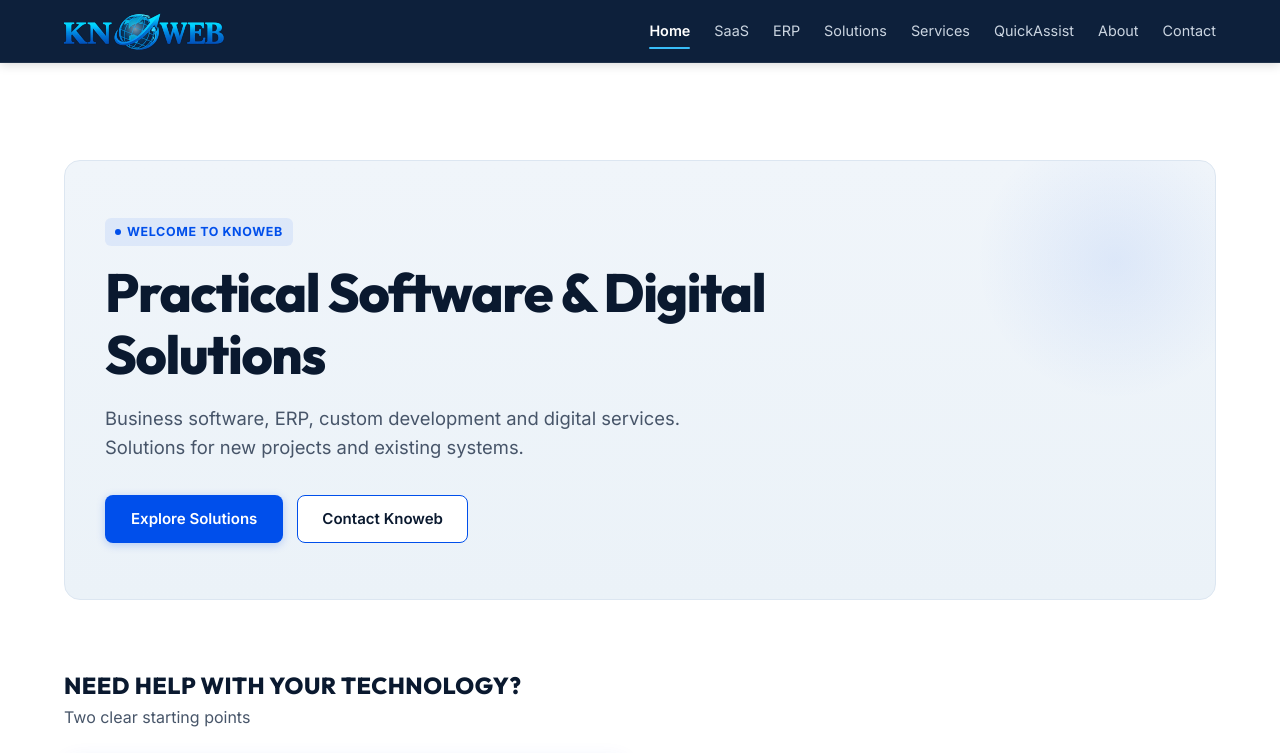
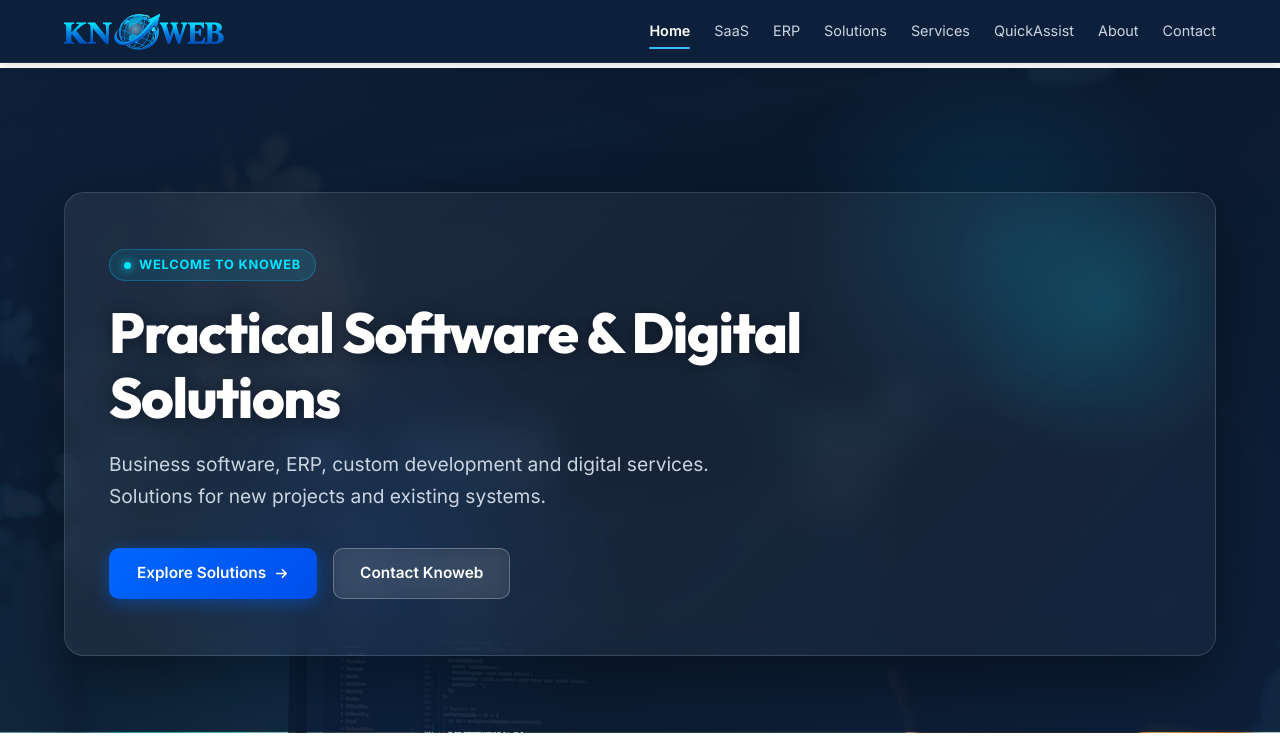
Before and after one commit to Knoweb/Knoweb-site, a Next.js app in the folder knoweb/: page / in a window 1280 px wide. Shown: the top 753 px of the page. Built offline with nearby package versions, Linux system fonts and the light colour scheme.

Commit message:
feat(hero): apply modern tech workspace background with glassmorphic container and dark navy gradient

```diff
--- a/knoweb/src/components/sections/HeroSection.tsx
+++ b/knoweb/src/components/sections/HeroSection.tsx
@@ -6,159 +6,209 @@ export default function HeroSection() {
   return (
     <section
       style={{
-        paddingTop: '92px',
-        paddingBottom: '32px',
-        background: '#FFFFFF',
+        position: 'relative',
+        paddingTop: '124px',
+        paddingBottom: '76px',
+        backgroundImage: `linear-gradient(135deg, rgba(13, 32, 59, 0.94) 0%, rgba(10, 25, 47, 0.90) 50%, rgba(13, 32, 59, 0.96) 100%), url('/knowebbc.jpg')`,
+        backgroundSize: 'cover',
+        backgroundPosition: 'center',
+        backgroundRepeat: 'no-repeat',
+        overflow: 'hidden',
+        borderBottom: '1px solid rgba(255, 255, 255, 0.08)',
       }}
     >
-      <div className="container-max">
-        {/* Soft light card container as in Wireframe Part 1 */}
+      {/* Ambient background glows */}
+      <div
+        style={{
+          position: 'absolute',
+          top: '-60px',
+          right: '5%',
+          width: '450px',
+          height: '450px',
+          borderRadius: '50%',
+          background: 'radial-gradient(circle, rgba(0, 200, 255, 0.12) 0%, transparent 65%)',
+          pointerEvents: 'none',
+        }}
+      />
+      <div
+        style={{
+          position: 'absolute',
+          bottom: '-80px',
+          left: '10%',
+          width: '500px',
+          height: '500px',
+          borderRadius: '50%',
+          background: 'radial-gradient(circle, rgba(0, 102, 255, 0.10) 0%, transparent 70%)',
+          pointerEvents: 'none',
+        }}
+      />
+
+      <div className="container-max" style={{ position: 'relative', zIndex: 1 }}>
+        {/* Modern Glassmorphic Hero Card */}
         <div
           style={{
-            background: 'linear-gradient(180deg, #F0F5FA 0%, #EBF2F8 100%)',
-            borderRadius: '16px',
-            border: '1px solid #DCE6F1',
-            padding: '56px 40px',
+            background: 'linear-gradient(135deg, rgba(255, 255, 255, 0.07) 0%, rgba(255, 255, 255, 0.03) 100%)',
+            backdropFilter: 'blur(16px)',
+            WebkitBackdropFilter: 'blur(16px)',
+            borderRadius: '20px',
+            border: '1px solid rgba(255, 255, 255, 0.14)',
+            padding: '56px 44px',
             position: 'relative',
             overflow: 'hidden',
+            boxShadow: '0 24px 60px rgba(0, 0, 0, 0.35)',
           }}
         >
-          {/* Subtle decorative glow */}
+          {/* Inner ambient card glow */}
           <div
             style={{
               position: 'absolute',
-              top: '-40px',
-              right: '-40px',
-              width: '280px',
-              height: '280px',
+              top: '-50px',
+              right: '-50px',
+              width: '320px',
+              height: '320px',
               borderRadius: '50%',
-              background: 'radial-gradient(circle, rgba(0, 79, 235, 0.08) 0%, transparent 70%)',
+              background: 'radial-gradient(circle, rgba(0, 229, 255, 0.15) 0%, transparent 70%)',
               pointerEvents: 'none',
             }}
           />
 
           <div
             style={{
-              maxWidth: '840px',
+              maxWidth: '860px',
               position: 'relative',
-              zIndex: 1,
+              zIndex: 2,
             }}
           >
-            {/* Welcome Tag from doc */}
+            {/* Welcome Tag */}
             <div
               style={{
                 display: 'inline-flex',
                 alignItems: 'center',
-                gap: '6px',
-                background: 'rgba(0, 79, 235, 0.08)',
-                color: '#004FEB',
-                fontSize: '0.78rem',
+                gap: '8px',
+                background: 'rgba(0, 200, 255, 0.12)',
+                border: '1px solid rgba(0, 200, 255, 0.3)',
+                color: '#00E5FF',
+                fontSize: '0.8rem',
                 fontWeight: 700,
                 textTransform: 'uppercase',
-                letterSpacing: '0.05em',
-                padding: '4px 10px',
-                borderRadius: '6px',
-                marginBottom: '16px',
+                letterSpacing: '0.06em',
+                padding: '5px 14px',
+                borderRadius: '999px',
+                marginBottom: '20px',
               }}
             >
               <span
                 style={{
-                  width: '6px',
-                  height: '6px',
+                  width: '7px',
+                  height: '7px',
                   borderRadius: '50%',
-                  background: '#004FEB',
+                  background: '#00E5FF',
+                  boxShadow: '0 0 8px #00E5FF',
                 }}
               />
               Welcome to Knoweb
             </div>
 
-            {/* Headline matching Wireframe Part 1 */}
+            {/* Headline */}
             <h1
               style={{
                 fontFamily: 'Outfit, sans-serif',
-                fontSize: 'clamp(2.2rem, 4.2vw, 3.4rem)',
+                fontSize: 'clamp(2.3rem, 4.4vw, 3.6rem)',
                 fontWeight: 800,
                 lineHeight: 1.15,
-                color: '#0A192F',
+                color: '#FFFFFF',
                 marginBottom: '18px',
                 letterSpacing: '-0.025em',
+                textShadow: '0 2px 16px rgba(0, 0, 0, 0.4)',
               }}
             >
               Practical Software &amp; Digital Solutions
             </h1>
 
-            {/* Subheading / Description matching Wireframe Part 1 & Document */}
+            {/* Subheading / Description */}
             <p
               style={{
-                fontSize: 'clamp(1rem, 1.8vw, 1.15rem)',
-                lineHeight: 1.6,
-                color: '#475569',
-                marginBottom: '32px',
-                maxWidth: '740px',
+                fontSize: 'clamp(1.05rem, 1.8vw, 1.2rem)',
+                lineHeight: 1.65,
+                color: '#CBD5E1',
+                marginBottom: '36px',
+                maxWidth: '760px',
               }}
             >
               Business software, ERP, custom development and digital services.
               <br className="hidden sm:inline" /> Solutions for new projects and existing systems.
             </p>
 
-            {/* Action Buttons matching Wireframe Part 1 */}
+            {/* Action Buttons */}
             <div
               style={{
                 display: 'flex',
                 flexWrap: 'wrap',
                 alignItems: 'center',
-                gap: '14px',
+                gap: '16px',
               }}
             >
               <Link
                 href="/solutions"
                 style={{
                   textDecoration: 'none',
-                  background: '#004FEB',
+                  background: 'linear-gradient(135deg, #0066FF 0%, #004FEB 100%)',
                   color: '#FFFFFF',
                   fontWeight: 600,
-                  fontSize: '0.94rem',
-                  padding: '12px 26px',
-                  borderRadius: '8px',
-                  transition: 'all 0.2s ease',
+                  fontSize: '0.96rem',
+                  padding: '13px 28px',
+                  borderRadius: '10px',
+                  transition: 'all 0.22s ease',
                   display: 'inline-flex',
                   alignItems: 'center',
                   gap: '8px',
-                  boxShadow: '0 2px 8px rgba(0, 79, 235, 0.25)',
+                  boxShadow: '0 4px 18px rgba(0, 102, 255, 0.4)',
                 }}
                 onMouseEnter={(e) => {
-                  e.currentTarget.style.background = '#0040C8';
-                  e.currentTarget.style.transform = 'translateY(-1px)';
+                  e.currentTarget.style.transform = 'translateY(-2px)';
+                  e.currentTarget.style.boxShadow = '0 6px 24px rgba(0, 102, 255, 0.55)';
                 }}
                 onMouseLeave={(e) => {
-                  e.currentTarget.style.background = '#004FEB';
                   e.currentTarget.style.transform = 'translateY(0)';
+                  e.currentTarget.style.boxShadow = '0 4px 18px rgba(0, 102, 255, 0.4)';
                 }}
               >
                 Explore Solutions
+                <svg width="15" height="15" viewBox="0 0 16 16" fill="none">
+                  <path
+                    d="M3 8H13M9 4L13 8L9 12"
+                    stroke="currentColor"
+                    strokeWidth="1.8"
+                    strokeLinecap="round"
+                    strokeLinejoin="round"
+                  />
+                </svg>
               </Link>
 
               <Link
                 href="/contact"
                 style={{
                   textDecoration: 'none',
-                  background: '#FFFFFF',
-                  color: '#0A192F',
+                  background: 'rgba(255, 255, 255, 0.08)',
+                  color: '#FFFFFF',
                   fontWeight: 600,
-                  fontSize: '0.94rem',
-                  padding: '11px 24px',
-                  borderRadius: '8px',
-                  border: '1.5px solid #004FEB',
-                  transition: 'all 0.2s ease',
+                  fontSize: '0.96rem',
+                  padding: '12px 26px',
+                  borderRadius: '10px',
+                  border: '1.5px solid rgba(255, 255, 255, 0.28)',
+                  backdropFilter: 'blur(8px)',
+                  transition: 'all 0.22s ease',
                   display: 'inline-flex',
                   alignItems: 'center',
                 }}
                 onMouseEnter={(e) => {
-                  e.currentTarget.style.background = '#F0F7FF';
-                  e.currentTarget.style.transform = 'translateY(-1px)';
+                  e.currentTarget.style.background = 'rgba(255, 255, 255, 0.16)';
+                  e.currentTarget.style.borderColor = 'rgba(255, 255, 255, 0.5)';
+                  e.currentTarget.style.transform = 'translateY(-2px)';
                 }}
                 onMouseLeave={(e) => {
-                  e.currentTarget.style.background = '#FFFFFF';
+                  e.currentTarget.style.background = 'rgba(255, 255, 255, 0.08)';
+                  e.currentTarget.style.borderColor = 'rgba(255, 255, 255, 0.28)';
                   e.currentTarget.style.transform = 'translateY(0)';
                 }}
               >
```
